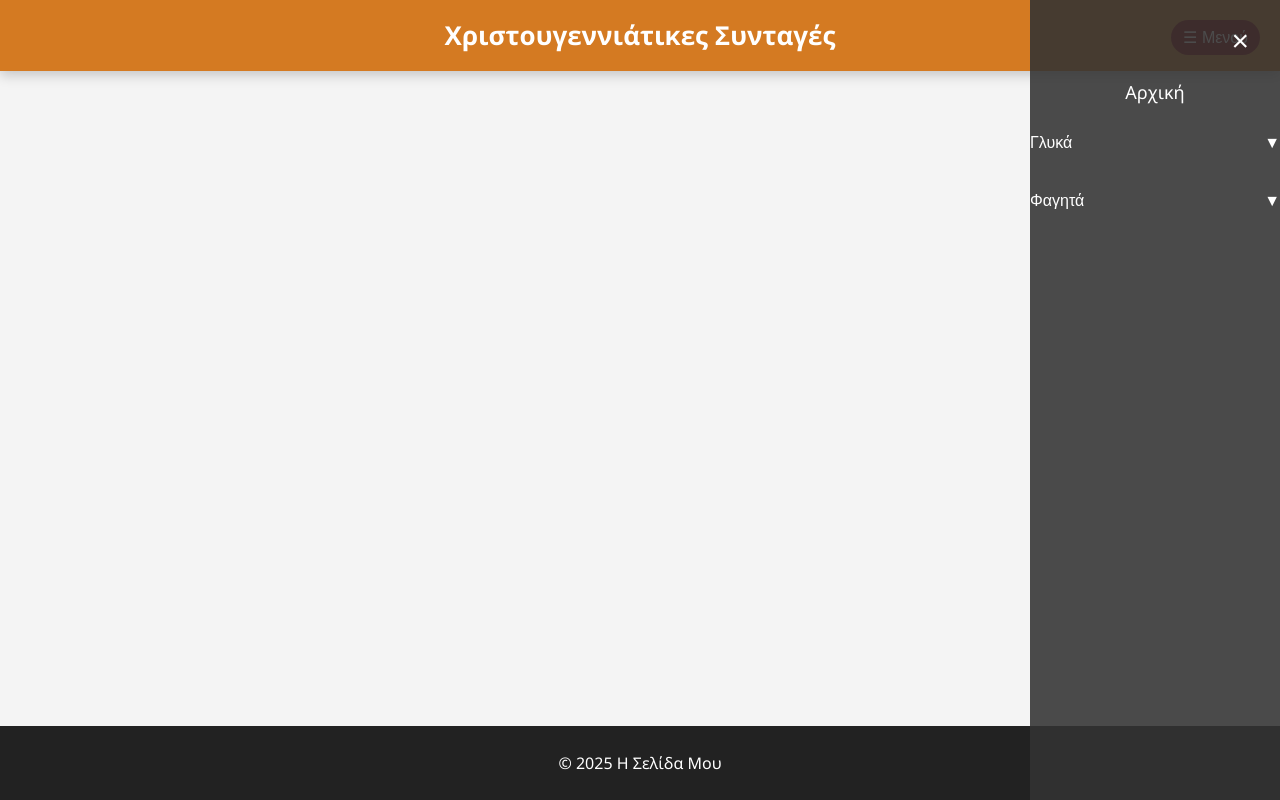
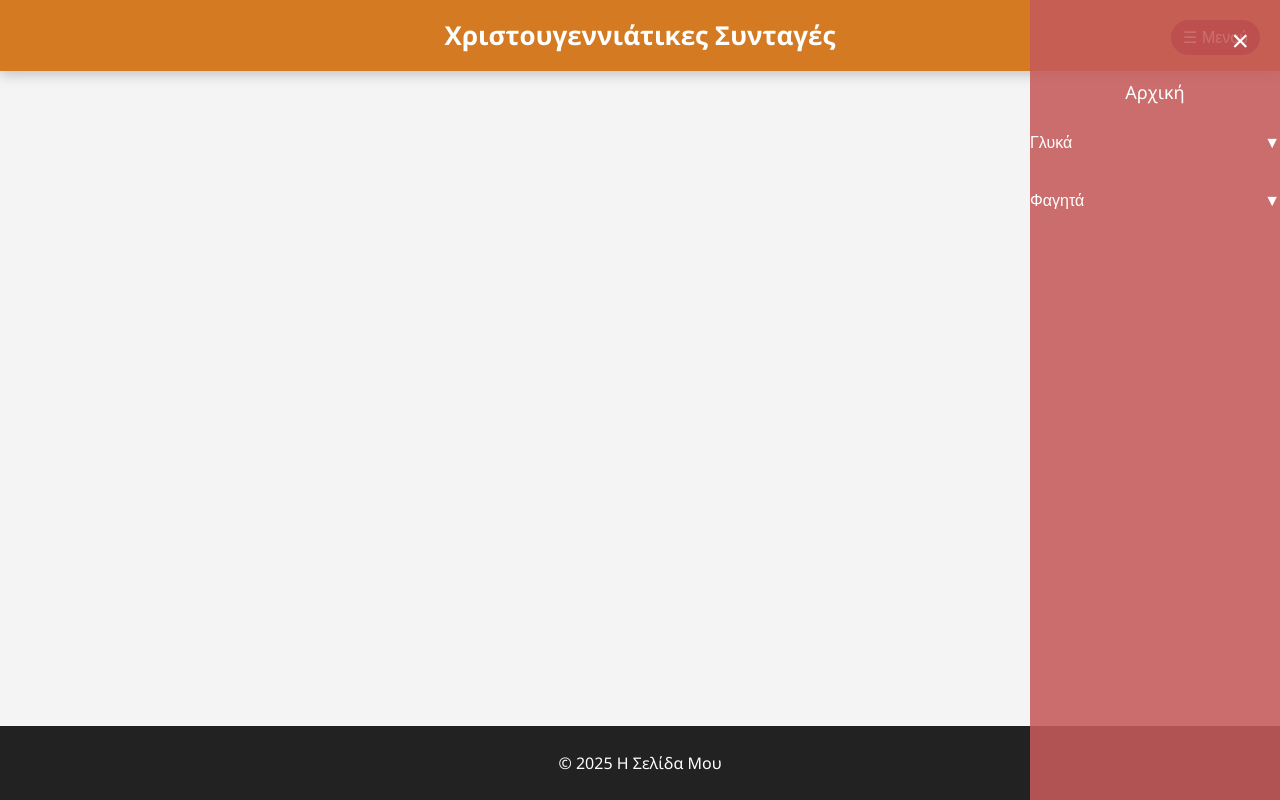
Before and after one commit to angelos08-lgtm/suntages3, a plain HTML site: page partials/layout.html in a window 1280 px wide. Both pictures are taken after a click on the button "☰ Μενού". Drawn offline with Linux system fonts and the light colour scheme; files that its build step writes are made by us from their sources; files whose address does not match are found by name.

Commit message:
Update layout_style.css

```diff
--- a/partials/layout_style.css
+++ b/partials/layout_style.css
@@ -59,7 +59,7 @@ header button:hover {
   position: fixed;
   top: 0;
   right: 0;
-  background-color: #333333e0;
+  background-color: #c55b5be0;
   overflow-x: hidden;
   transition: width 0.4s ease, opacity 0.4s ease;
   padding-top: 60px;
```
